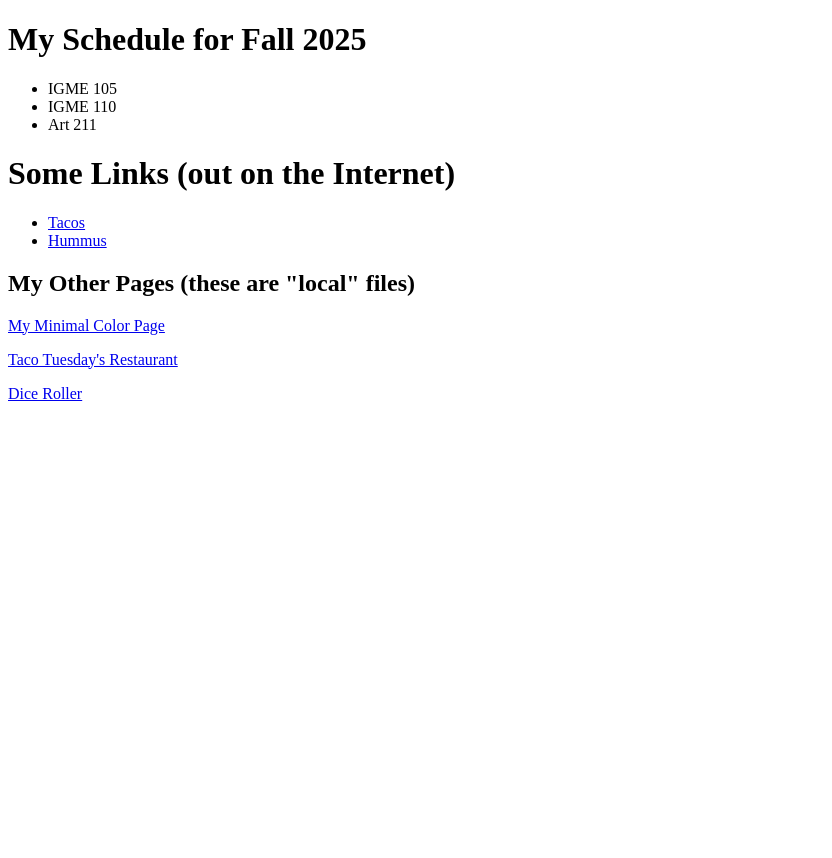
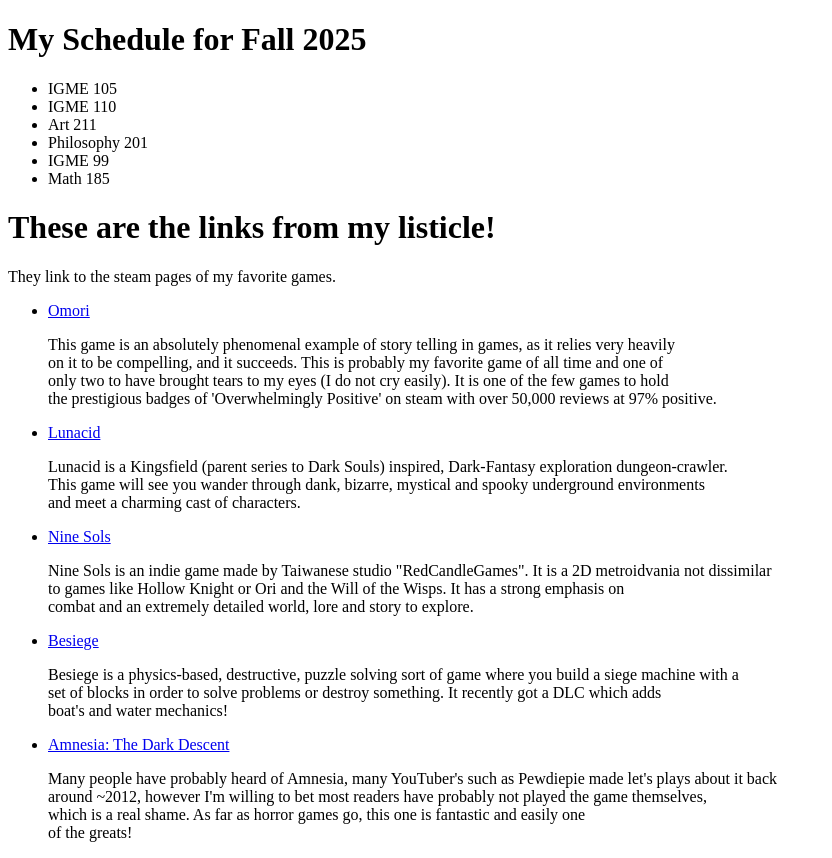
Before and after one commit to ElijahSaylor/110-Homework-Website, a plain HTML site: page index.html in a window 1280 px wide. Shown: the whole page, without its empty margins (0-832 px from the left). Before the commit the page ends 800 px from the top, so only its background shows below. Drawn offline with Linux system fonts and the light colour scheme.

Commit message:
Update index.html

```diff
--- a/index.html
+++ b/index.html
@@ -11,17 +11,25 @@
       <li>IGME 105</li>
       <li>IGME 110</li>
       <li>Art 211</li>
+      <li>Philosophy 201</li>
+      <li>IGME 99</li>
+      <li>Math 185</li>
     </ul>
   </body>
   <body>
-  <h1>Some Links (out on the Internet)</h1>
+  <h1>These are the links from my listicle!</h1>
+  <p>They link to the steam pages of my favorite games.</p>
   <ul>
-    <li><a href="https://en.wikipedia.org/wiki/Taco"target="blank__">Tacos</a></li>
-    <li><a href="https://en.wikipedia.org/wiki/Hummus"target="blank__">Hummus</a></li>
+    <li><a href="https://store.steampowered.com/app/1150690/OMORI/"target="blank__">Omori</a></li>
+    <p>This game is an absolutely phenomenal example of story telling in games, as it relies very heavily <br> on it to be compelling, and it succeeds. This is probably my favorite game of all time and one of <br>only two to have brought tears to my eyes (I do not cry easily). It is one of the few games to hold <br>the prestigious badges of 'Overwhelmingly Positive' on steam with over 50,000 reviews at 97% positive.</p>
+    <li><a href="https://store.steampowered.com/app/1745510/Lunacid/"target="blank__">Lunacid</a></li>
+    <p>Lunacid is a Kingsfield (parent series to Dark Souls) inspired, Dark-Fantasy exploration dungeon-crawler. <br>This game will see you wander through dank, bizarre, mystical and spooky underground environments<br> and meet a charming cast of characters.</p>
+    <li><a href="https://store.steampowered.com/app/1809540/Nine_Sols/"target="blank__">Nine Sols</a></li>
+    <p>Nine Sols is an indie game made by Taiwanese studio "RedCandleGames". It is a 2D metroidvania not dissimilar <br>to games like Hollow Knight or Ori and the Will of the Wisps. It has a strong emphasis on <br>combat and an extremely detailed world, lore and story to explore.</p>
+    <li><a href="https://store.steampowered.com/app/346010/Besiege/"target="blank__">Besiege</a></li>
+    <p>Besiege is a physics-based, destructive, puzzle solving sort of game where you build a siege machine with a<br> set of blocks in order to solve problems or destroy something. It recently got a DLC which adds <br>boat's and water mechanics!</p>
+    <li><a href="https://store.steampowered.com/app/57300/Amnesia_The_Dark_Descent/"target="blank__">Amnesia: The Dark Descent</a></li>
+    <p>Many people have probably heard of Amnesia, many YouTuber's such as Pewdiepie made let's plays about it back <br>around ~2012, however I'm willing to bet most readers have probably not played the game themselves,<br> which is a real shame. As far as horror games go, this one is fantastic and easily one<br> of the greats!</p>
   </ul>
-  <h2>My Other Pages (these are "local" files)</h2>
-  <p><a href="minimal.html">My Minimal Color Page</a></p>
-  <p><a href="tacos.html">Taco Tuesday's Restaurant</a></p>
-  <p><a href="dice-roller.html">Dice Roller</a></p>
 </body>
 </html>
```
